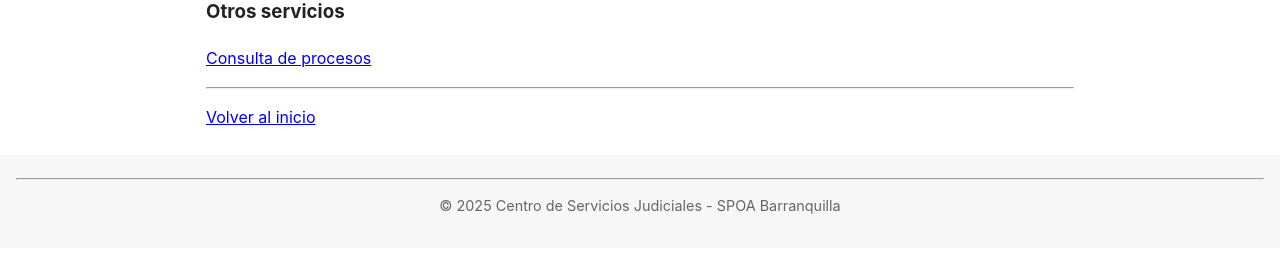
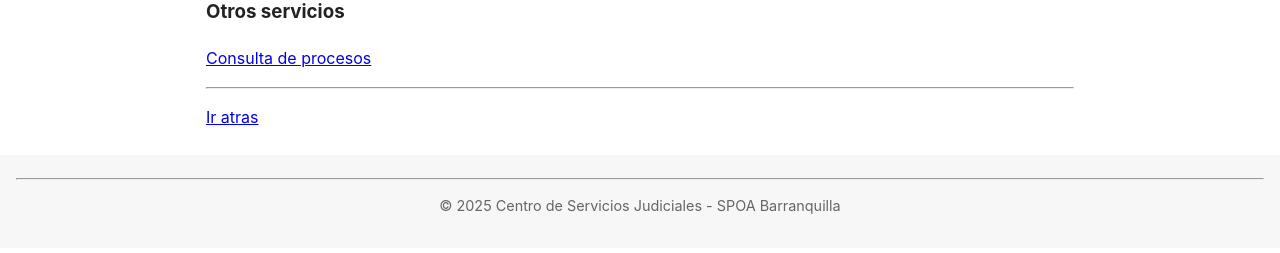
Before and after one commit to csjspoabaq/csjspoabaq.github.io, a Jekyll site: the page built from pages/servicios/index.md, in a window 1280 px wide. Shown: the part 420-673 px from the top of the page. Built offline with Jekyll 4.4.1, drawn with Linux system fonts in a browser that asks for light colours.

Commit message:
botn atras

```diff
--- a/pages/servicios/index.md
+++ b/pages/servicios/index.md
@@ -23,4 +23,4 @@ Para más información sobre cada servicio, edita esta página y añade seccione
 
 ---
 
-[Volver al inicio]({{ '/' | relative_url }})
+[Ir atras]({{ 'pages/servicios/' | relative_url }})
```
